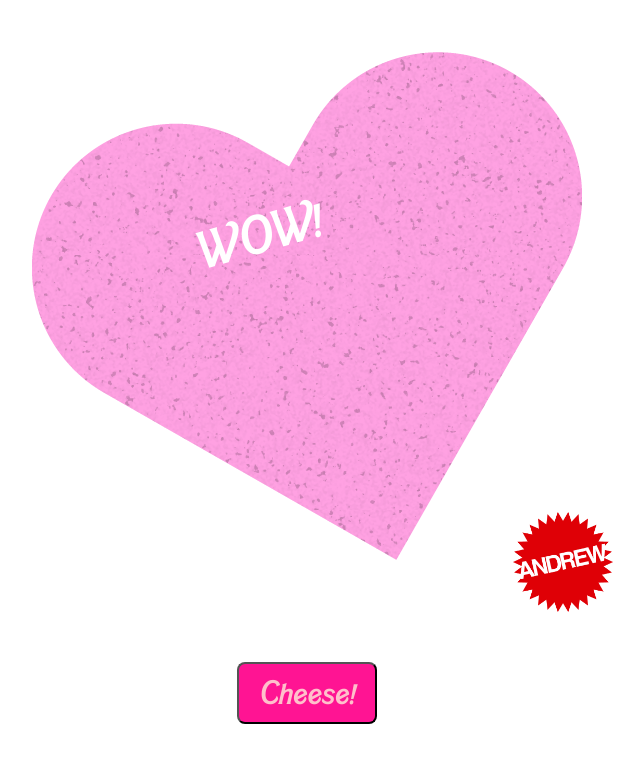
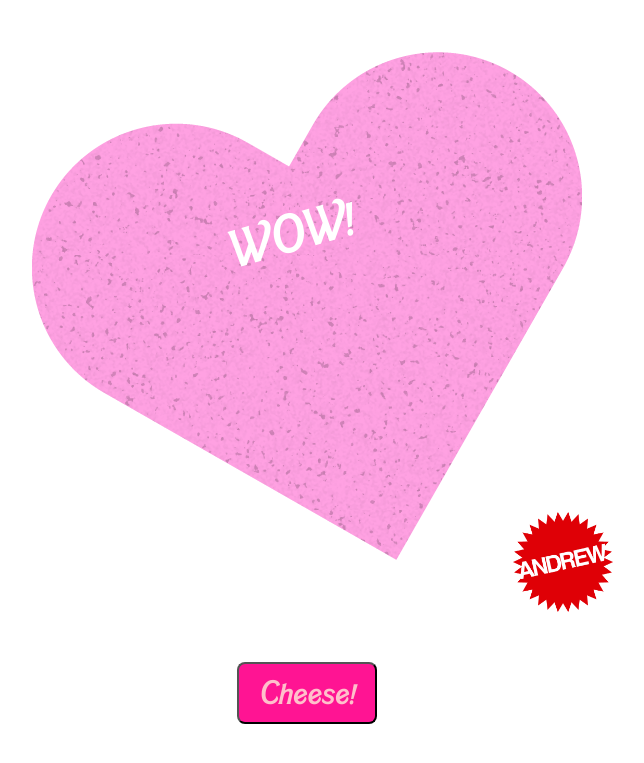
Before and after one commit to andrewventura/andrewventura.github.io, a Jekyll site: the page bb.html, which Jekyll copies as it is, in a window 1280 px wide. Shown: the top 763 px of the page, without its empty margins (333-977 px from the left). Built offline with Jekyll 4.4.1, drawn with Linux system fonts in a browser that asks for light colours.

Commit message:
Update bb.html

```diff
--- a/bb.html
+++ b/bb.html
@@ -28,8 +28,8 @@
 		@font-face { font-family: "bb"; src: url(bb.ttf) format("truetype") }
 		.box, .shell { display: flex; flex-direction: column; align-items: center; justify-content: center; max-width: 612px; margin: 0 auto;}
 		#sc { flex-grow: 0; background-color: #FFFFFF; min-height:612px; }
-		#hoolda { height: 612px; width: 612px; background: no-repeat center url("img/bh.png"); position: absolute; }
-		textarea { wrap:off; border: 0; columns:1; text-align:center; text-transform:uppercase; line-height:1.2em; resize:none; font-family:"bb",verdana; font-size: 3.2em; display:block; background:none; color: #FFF; margin: 200px 0 0 10px; transform: rotate(-16deg); width: 85%; height: 3.9em; padding: 5px 0 5px 10px;}
+		#hoolda { height: 612px; width: 612px; background: no-repeat center url("img/bh.png"); position: absolute; padding-left: 30px; }
+		textarea { wrap:off; border: 0; columns:1; text-align:center; text-transform:uppercase; line-height:1.2em; resize:none; font-family:"bb",verdana; font-size: 3.2em; display:block; background:none; color: #FFF; margin: 200px 0 0 20px; transform: rotate(-16deg); width: 85%; height: 3.9em; padding: 5px 0 5px 20px;}
 		#an { align-self: flex-end; margin-top: 512px; }
 		#cap { font-family: "bb"; font-size: 2em; text-align:center; display:block; color: pink; margin: 50px; background-color:deeppink; border-radius:8px; padding: 5px 20px;}
 	</style>
```
